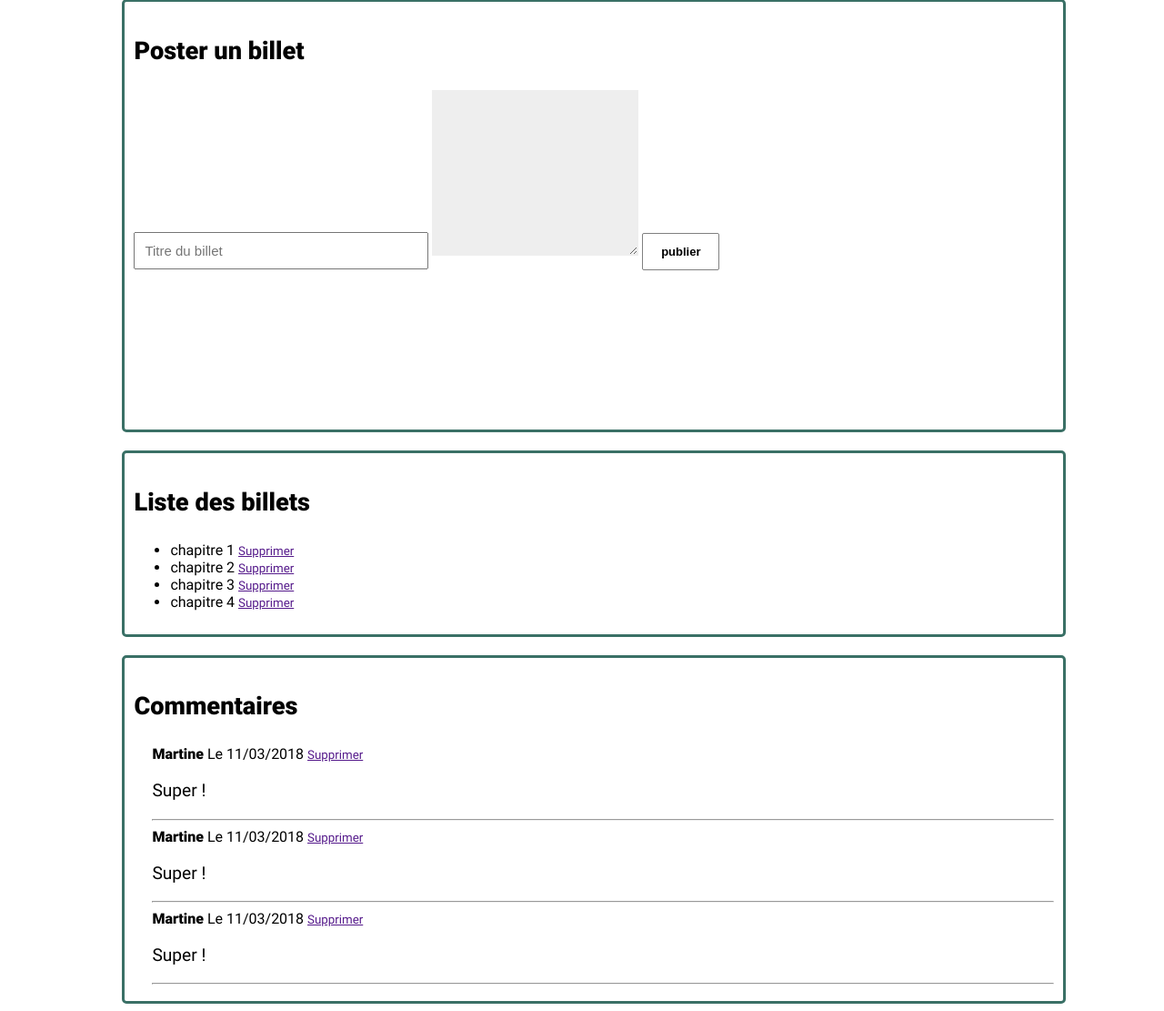
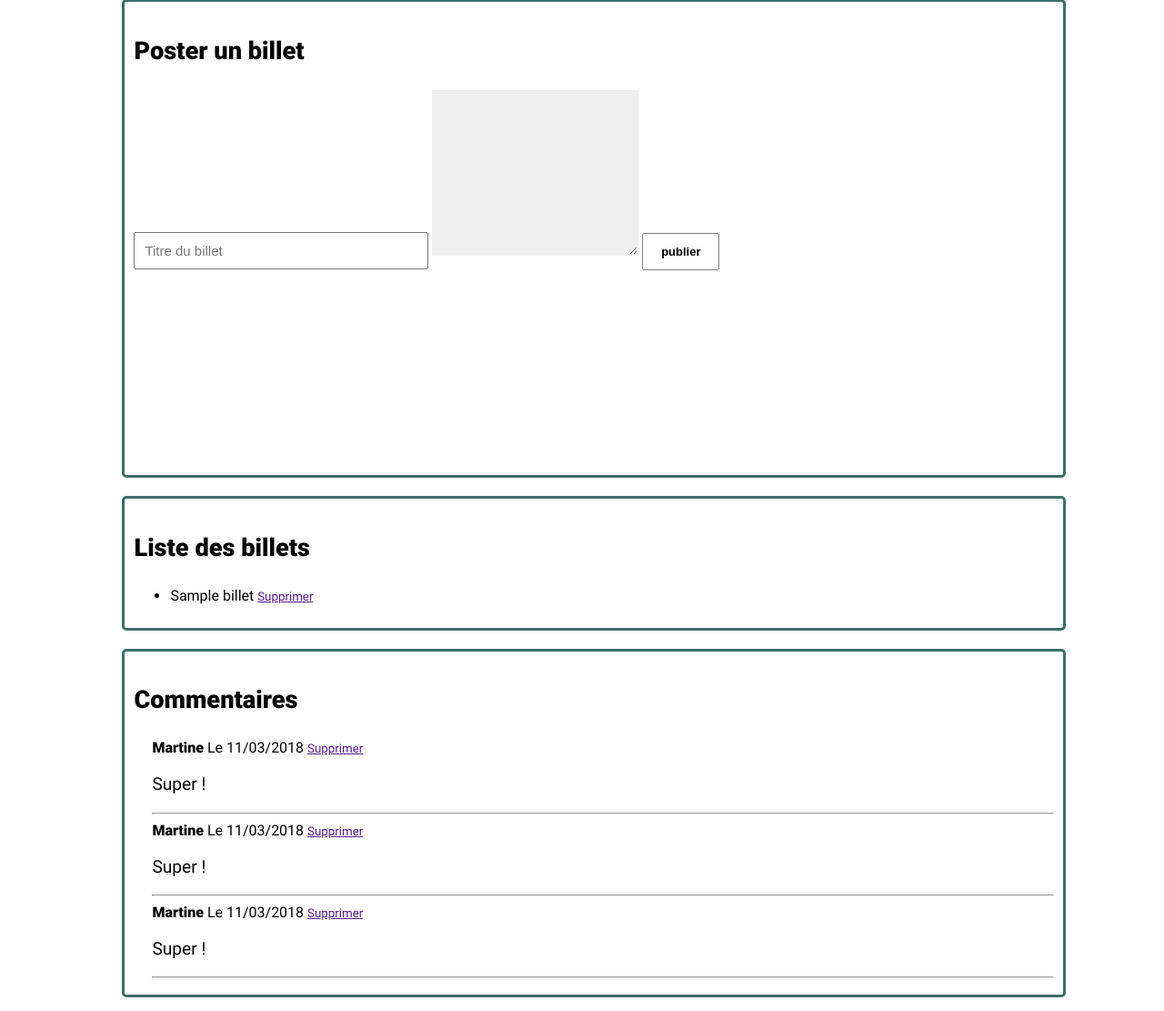
Before and after one commit to charlottecgd/projet_4, a PHP site: page /projet_4/admin.php in a window 1280 px wide. Shown: the part 217-1328 px from the top of the page at 91% size. Run offline with PHP 8.4, Linux system fonts and the light colour scheme; the visitor is signed in with stand-in values (Sample User, id 1); tables that the repository leaves empty hold one stand-in row (values such as "Sample post"); some libraries are stand-ins or nearby versions.

Commit message:
Affichage liste billets dans admin

```diff
--- a/controller/adminCtrl.php
+++ b/controller/adminCtrl.php
@@ -49,4 +49,11 @@ if (!isset($_SESSION['id']) && !isset($_SESSION['email'])){
         $resultat = $req->execute(array($billet->getTitre(),$billet->getContenu(),$billet->getPostDate(), $billet->getSlug(), $billet->getIdEcrivain()));
 
     }
+     /*
+    AFFICHER LES BILLETS
+    */
+    $reponse = $connection->query("SELECT * FROM billet");
+
+   // SUPPRIMER BILLET
+   //DELETE FROM `billet` WHERE `billet`.`id` = 2
 }
--- a/public/CSS/admin.css
+++ b/public/CSS/admin.css
@@ -1,5 +1,5 @@
 #publication{
-    height: 450px;
+    height: 500px;
     width: 80%;
     margin-left: 10%;
     border: solid;
--- a/view/admin.php
+++ b/view/admin.php
@@ -43,24 +43,18 @@
     </div>
     <div id="list-billets">
         <h3>Liste des billets</h3>
+        <?php while($donnees = $reponse->fetch()){
+          ?>
             <ul>
-         <li>chapitre 1
-             <small>
-                <a href="">Supprimer</a>
-            </small></li>
-         <li>chapitre 2
-             <small>
-                <a href="">Supprimer</a>
-            </small></li>
-         <li>chapitre 3
-             <small>
-                <a href="">Supprimer</a>
-            </small></li>
-         <li>chapitre 4
+                <li name="titre"><?php echo $donnees['titre'];?>
                     <small>
                         <a href="">Supprimer</a>
                     </small></li>
             </ul>
+            <?php
+                }
+                $reponse->closeCursor(); // Termine le traitement de la requête
+                ?>
 
     </div>
         <div id="comments">
@@ -93,7 +87,6 @@
                 <hr>
             </article>
         </div>
-
     </div>
     </body>
 </html>
```
Lines whose indentation alone changed are shown as unchanged.
